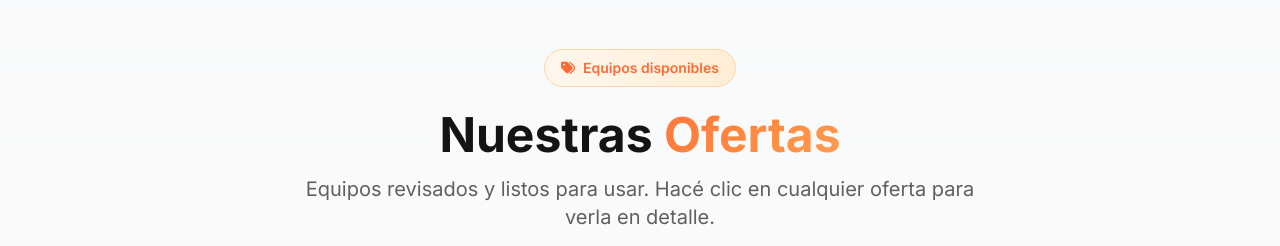
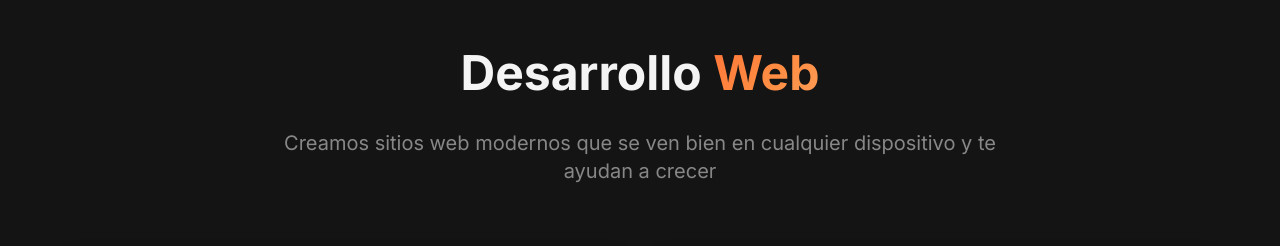
Before and after one commit to Davemnt/miventech, a plain HTML site: page index.html in a window 1280 px wide. Shown: the part 3459-3705 px from the top of the page. Drawn offline with nearby package versions, Linux system fonts and the light colour scheme; a script that the page names is missing.

Commit message:
Se quitaron ofertas

```diff
--- a/index.html
+++ b/index.html
@@ -452,24 +452,13 @@
       </section>
 
       <!-- SECCIÓN OFERTAS - Galería de productos -->
-      <section id="ofertas" class="section-padding relative" style="background: linear-gradient(180deg, #f8f9fa 0%, #ffffff 100%);">
-        <div class="container mx-auto px-6">
+      <!-- <section id="ofertas" class="section-padding relative" style="background: linear-gradient(180deg, #f8f9fa 0%, #ffffff 100%);">
+        <div class="container mx-auto px-6"> -->
           <!-- Título -->
-          <div class="text-center mb-6 fade-in">
-            <div class="inline-flex items-center px-4 py-2 rounded-full bg-gradient-to-r from-orange-50 to-orange-100 border border-orange-200 mb-6">
-              <i class="fas fa-tags text-sm mr-2" style="color: #ff6b35;"></i>
-              <span class="text-sm font-semibold" style="color: #ff6b35;">Equipos disponibles</span>
-            </div>
-            <h2 class="text-4xl md:text-5xl font-bold mb-4" style="color: #151414;">
-              Nuestras <span class="gradient-text">Ofertas</span>
-            </h2>
-            <p class="text-xl max-w-2xl mx-auto" style="color: #606060;">
-              Equipos revisados y listos para usar. Hacé clic en cualquier oferta para verla en detalle.
-            </p>
-          </div>
+
 
           <!-- Galería de ofertas -->
-          <div class="ofertas-grid max-w-6xl mx-auto">
+
             <!-- <div class="oferta-item scale-in delay-100" onclick="openOfertaModal('assets/images/1.png', 'Notebook Dell Latitude 7490')">
               <div class="oferta-img-wrapper">
                 <img src="assets/images/1.png" alt="Oferta - Notebook Dell Latitude 7490" loading="lazy" />
@@ -486,7 +475,7 @@
                 </div>
               </div>
             </div> -->
-            <div class="oferta-item scale-in delay-300" onclick="openOfertaModal('assets/images/3.png', 'Notebook Lenovo ThinkPad L430')">
+            <!-- <div class="oferta-item scale-in delay-300" onclick="openOfertaModal('assets/images/3.png', 'Notebook Lenovo ThinkPad L430')">
               <div class="oferta-img-wrapper">
                 <img src="assets/images/3.png" alt="Oferta - Notebook Lenovo ThinkPad L430" loading="lazy" />
                 <div class="oferta-overlay">
@@ -512,8 +501,8 @@
             </div>
           </div>
 
-          <!-- CTA ofertas -->
-          <div class="text-center mt-12 fade-in delay-400">
+          CTA ofertas -->
+          <!-- <div class="text-center mt-12 fade-in delay-400">
             <p class="text-lg mb-6" style="color: #606060;">¿Te interesa algún equipo? Consultanos precio y disponibilidad</p>
             <a href="#contact" class="btn-primary text-lg px-10 py-5">
               <i class="fab fa-whatsapp mr-2"></i>
@@ -521,7 +510,7 @@
             </a>
           </div>
         </div>
-      </section>
+      </section> -->
 
       <!-- Modal para ver ofertas en grande -->
       <div id="ofertaModal" class="oferta-modal" onclick="closeOfertaModal(event)">
```
